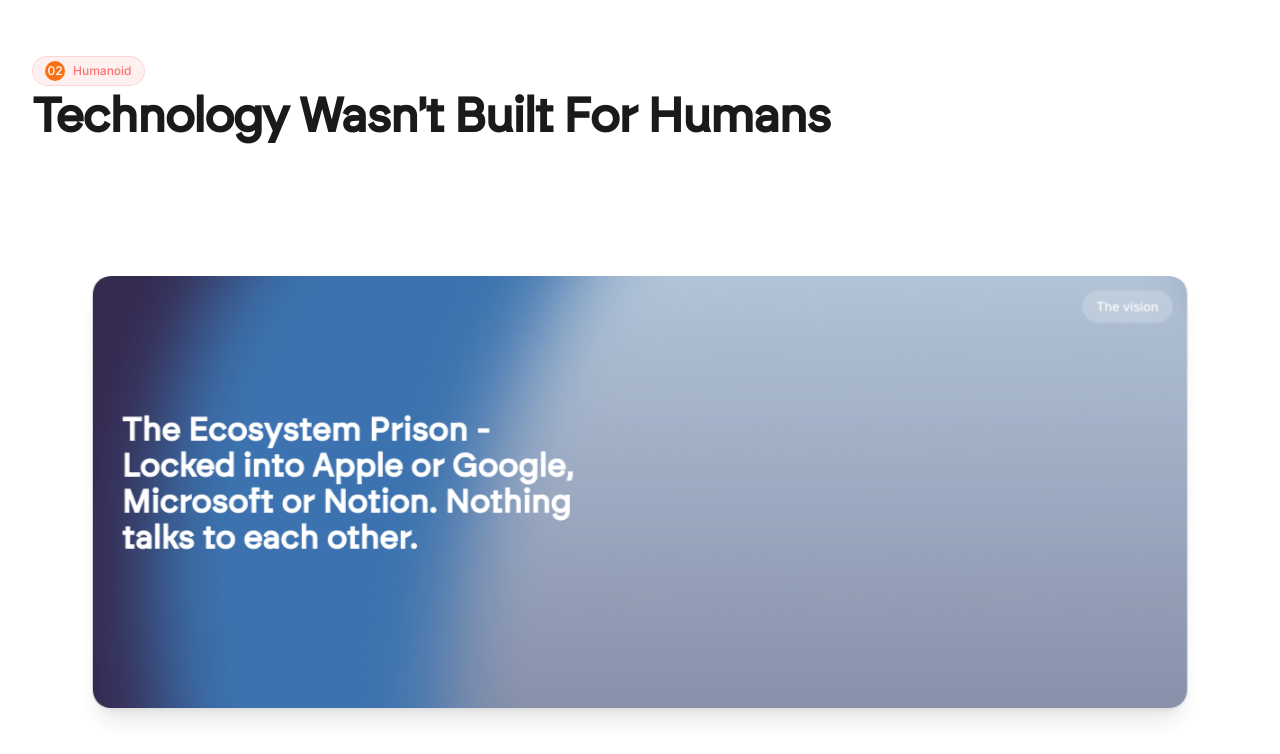
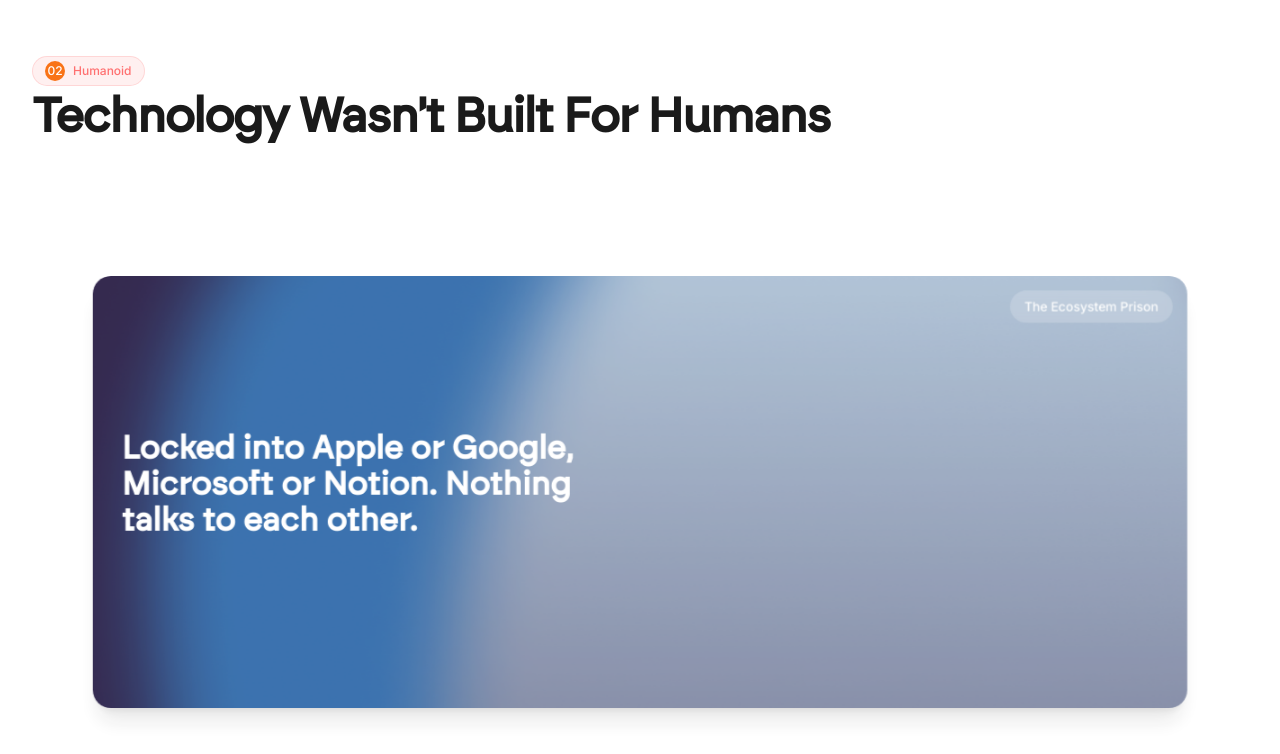
Before and after one commit to mrchopme/pulse-robot-template-2523, a React (Vite) app: page / in a window 1280 px wide. Shown: the part 800-1554 px from the top of the page. Built offline with nearby package versions, Linux system fonts and the light colour scheme; no server answers; a web font is replaced by a local one.

Commit message:
Visual edit in Lovable
Edited UI in Lovable

```diff
--- a/src/components/HumanoidSection.tsx
+++ b/src/components/HumanoidSection.tsx
@@ -111,15 +111,14 @@ const HumanoidSection = () => {
 
               <div className="absolute top-4 right-4 z-20">
                 <div className="inline-flex items-center justify-center px-4 py-2 rounded-full bg-white/20 backdrop-blur-sm text-white">
-                  <span className="text-sm font-medium">The vision</span>
+                  <span className="text-sm font-medium">The Ecosystem Prison</span>
                 </div>
               </div>
 
               <div className="relative z-10 p-5 sm:p-6 md:p-8 h-full flex items-center">
                 <div className="max-w-lg">
-                  <h3 className="text-2xl sm:text-3xl md:text-4xl font-display text-white font-bold leading-tight mb-4">
-                    The Ecosystem Prison - Locked into Apple or Google, Microsoft or Notion. Nothing talks to each other.
-                  </h3>
+                  <h3 className="text-2xl sm:text-3xl md:text-4xl font-display text-white font-bold leading-tight mb-4">Locked into Apple or Google, Microsoft or Notion.
+Nothing talks to each other.</h3>
                 </div>
               </div>
             </div>
@@ -147,7 +146,8 @@ const HumanoidSection = () => {
 
               <div className="relative z-10 p-5 sm:p-6 md:p-8 h-full flex items-center">
                 <div className="max-w-lg">
-                  <h3 className="text-2xl sm:text-3xl md:text-4xl font-display text-white font-bold leading-tight mb-4">Moving between apps like a human clipboard. Same information, different formats.</h3>
+                  <h3 className="text-2xl sm:text-3xl md:text-4xl font-display text-white font-bold leading-tight mb-4 mx-[14px]">Moving between apps like a human clipboard.
+Same information, different formats.</h3>
                 </div>
               </div>
             </div>
```
